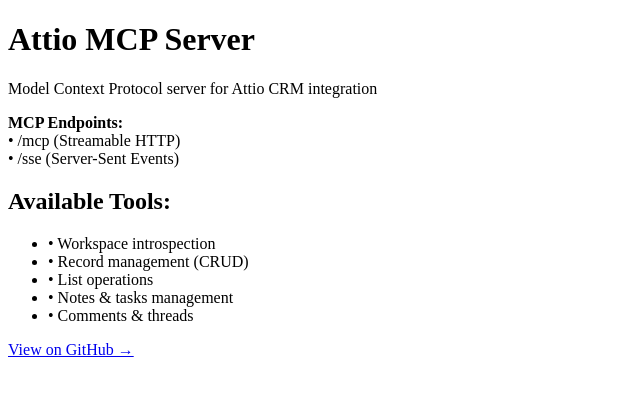
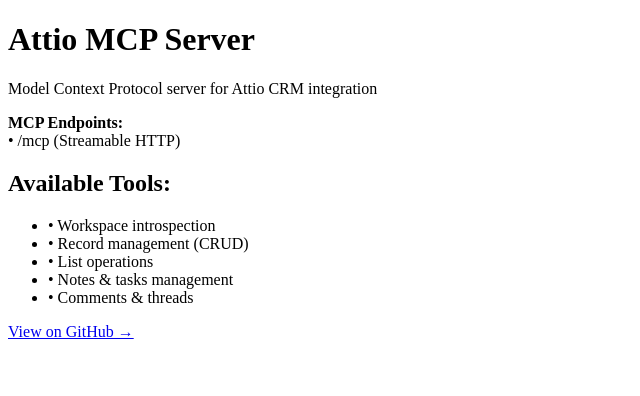
Before and after one commit to hypermodeinc/community-mcp, a Next.js app in the folder servers/attio/: page / in a window 1280 px wide. Shown: the top 396 px of the page, without its empty margins (0-640 px from the left). Built offline with nearby package versions, Linux system fonts and the light colour scheme.

Commit message:
remove sse

```diff
--- a/servers/attio/src/app/page.tsx
+++ b/servers/attio/src/app/page.tsx
@@ -13,9 +13,6 @@
             <strong>MCP Endpoints:</strong>
           </div>
           <div className="text-sm text-gray-500">• /mcp (Streamable HTTP)</div>
-          <div className="text-sm text-gray-500">
-            • /sse (Server-Sent Events)
-          </div>
         </div>
         <div className="mt-6 space-y-2">
           <h2 className="text-lg font-semibold text-gray-700">
```
